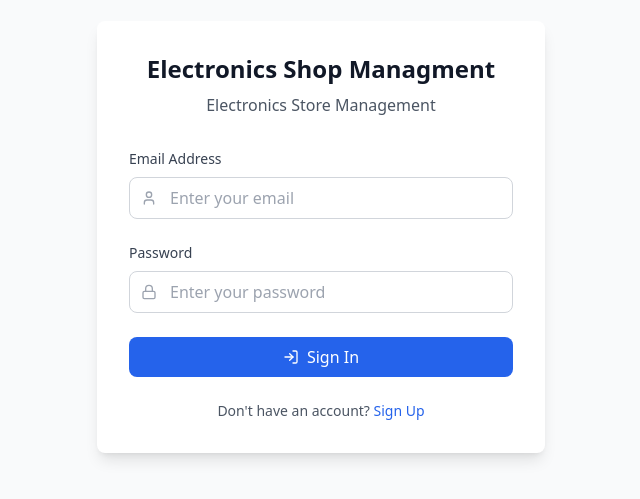
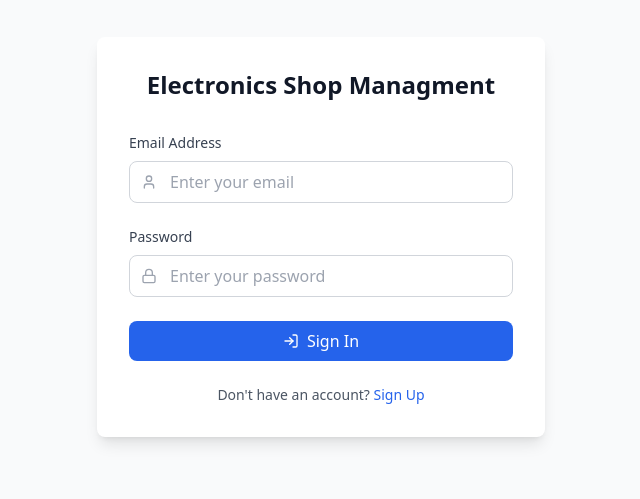
Before and after one commit to tshays/Shop-Managment, a React (Vite) app: page / in a window 1280 px wide. Shown: the part 163-662 px from the top of the page, without its empty margins (319-959 px from the left). Built offline with nearby package versions, Linux system fonts and the light colour scheme; no server answers.

Commit message:
Update Login.tsx

```diff
--- a/src/components/Login.tsx
+++ b/src/components/Login.tsx
@@ -40,7 +40,7 @@ const Login = () => {
       <div className="max-w-md w-full bg-white rounded-lg shadow-lg p-8">
         <div className="text-center mb-8">
           <h1 className="text-2xl font-bold text-gray-900"> Electronics Shop Managment</h1>
-          <p className="text-gray-600 mt-2">Electronics Store Management</p> </div>
+           </div>
 
         <form onSubmit={handleSubmit} className="space-y-6">
           <div>
```
